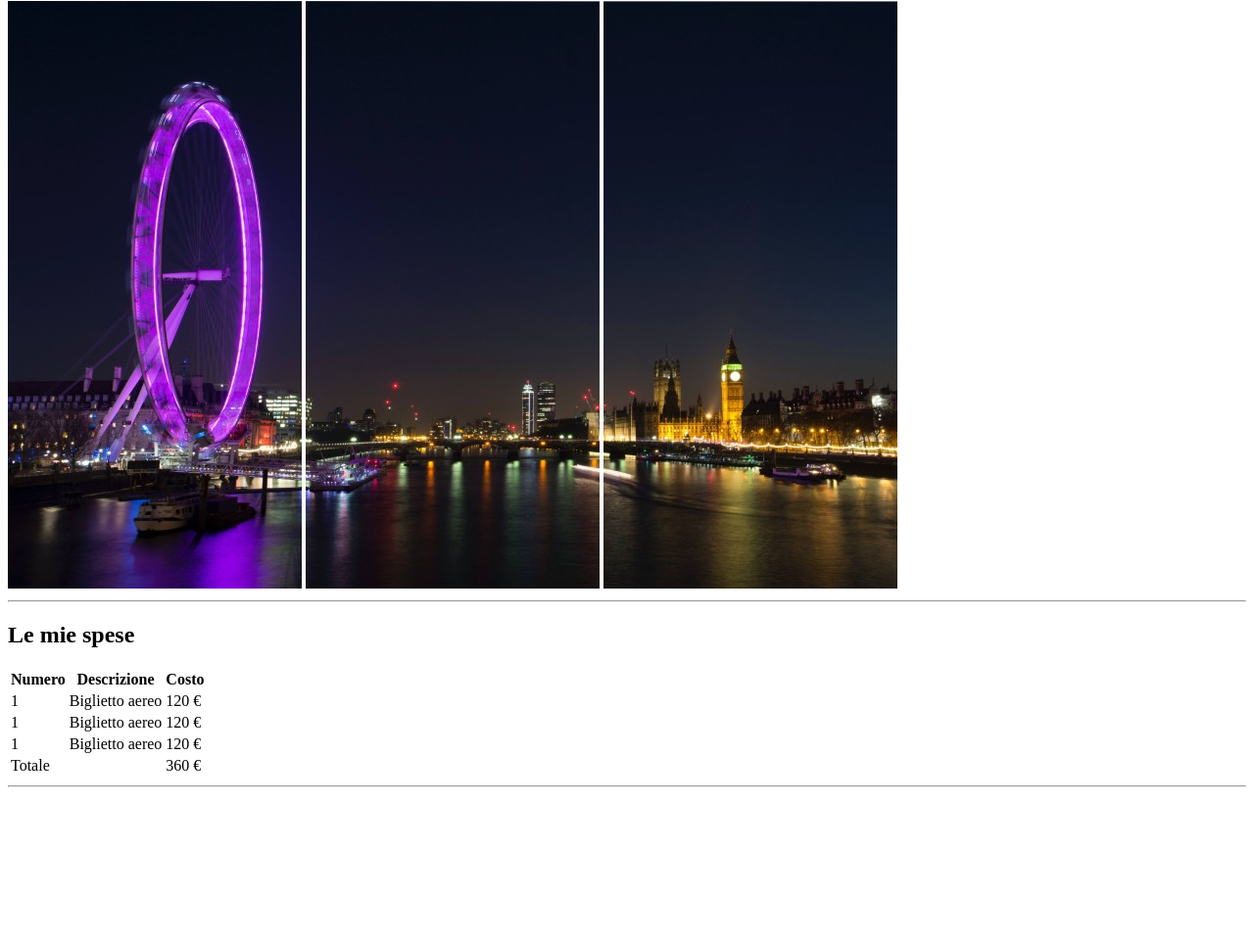
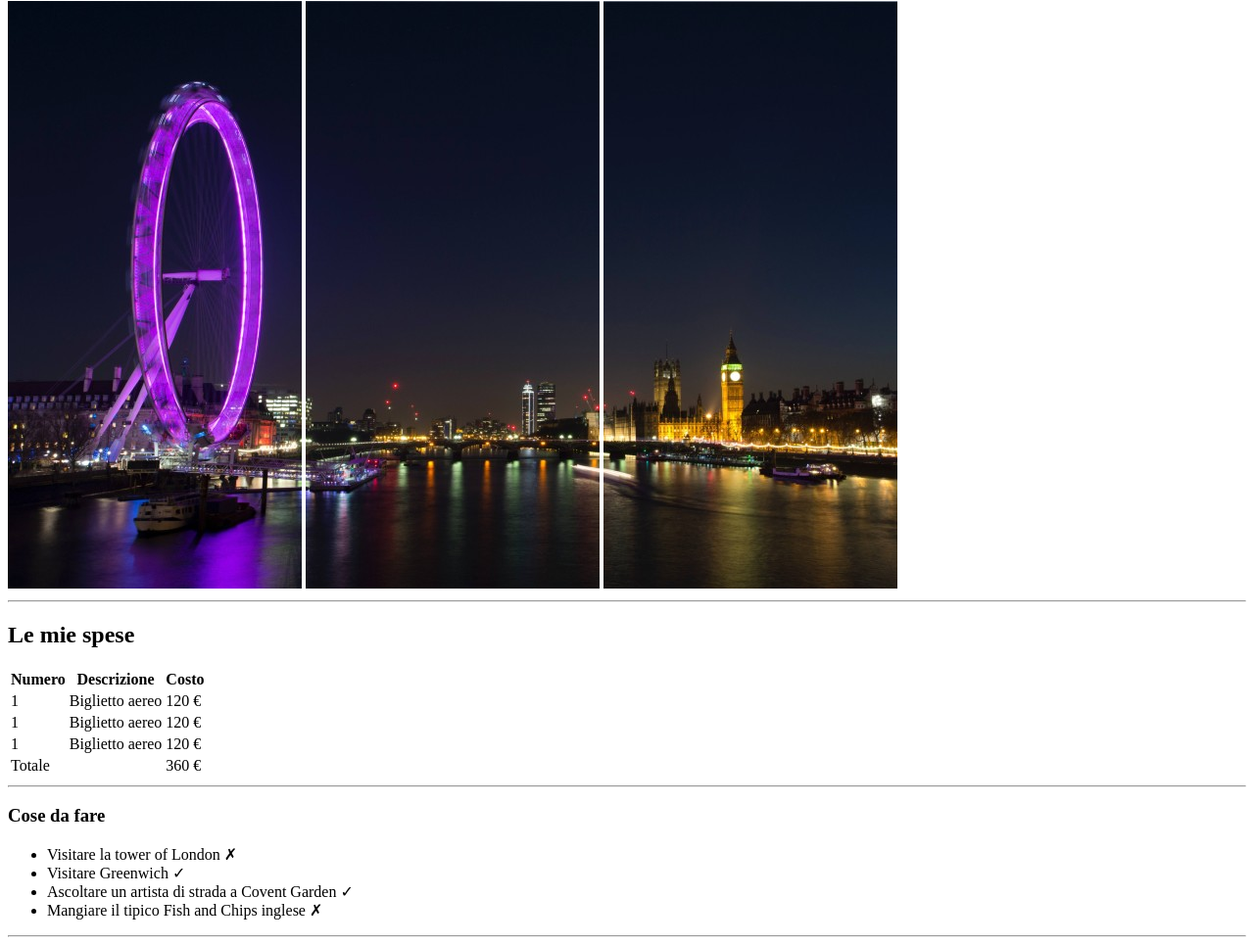
Before and after one commit to BaccanoB/html-london-trip, a plain HTML site: page index.html in a window 1280 px wide. Shown: the part 79-1044 px from the top of the page at 98% size. Before the commit the page ends 891 px from the top, so only its background shows below. Drawn offline with Linux system fonts and the light colour scheme.

Commit message:
Lista cose da fare

```diff
--- a/index.html
+++ b/index.html
@@ -59,6 +59,18 @@
                     <hr>
              </section>
             <!--/Tabella spese-->
+            <!--Lista cose da fare-->
+             <h3>Cose da fare</h3>
+             <section>
+                 <ul>
+                     <li>Visitare la tower of London &cross;</li>
+                     <li>Visitare Greenwich &check;</li>
+                     <li>Ascoltare un artista di strada a Covent Garden &check;</li>
+                     <li>Mangiare il tipico Fish and Chips inglese  &cross;</li>
+                 </ul>
+             </section>
+             <hr>
+             <!--/Lista cose da fare-->
           </main>
 
     </body>
```
Lines whose indentation alone changed are shown as unchanged.
